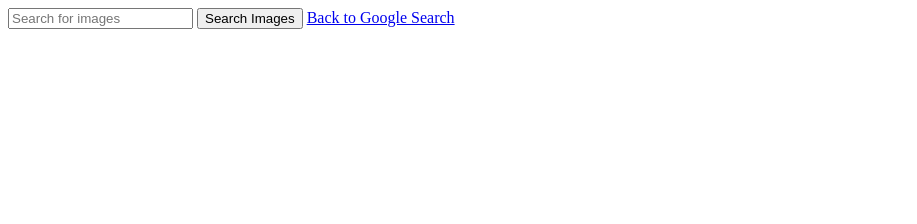
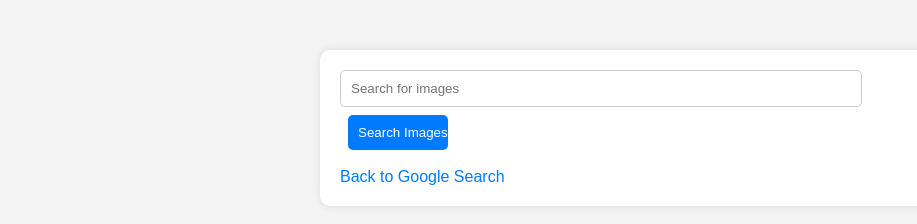
Before and after one commit to sajidhussainrehan/SP21-BCS-042---SAJID-HUSSAIN, a plain HTML site: page img_search.html in a window 1280 px wide. Shown: the whole page, without its empty margins (0-917 px from the left). Drawn offline with Linux system fonts and the light colour scheme.

Commit message:
styles to image search page

```diff
--- a/img_search.html
+++ b/img_search.html
@@ -5,7 +5,58 @@
     <meta name="viewport" content="width=device-width, initial-scale=1.0">
     <title>Google Image Search</title>
     <style>
+        body {
+            font-family: Arial, sans-serif;
+            background-color: #f4f4f4;
+            margin: 0;
+            padding: 0;
+        }
 
+        form {
+            margin: 50px auto;
+            width: 80%;
+            max-width: 600px;
+            background-color: #fff;
+            padding: 20px;
+            border-radius: 10px;
+            box-shadow: 0 0 10px rgba(0, 0, 0, 0.1);
+        }
+
+        input[type="text"] {
+            width: calc(100% - 100px);
+            padding: 10px;
+            border: 1px solid #ccc;
+            border-radius: 5px;
+            outline: none;
+        }
+
+        input[type="submit"] {
+            width: 100px;
+            padding: 10px;
+            background-color: #007bff;
+            color: #fff;
+            border: none;
+            border-radius: 5px;
+            cursor: pointer;
+            outline: none;
+            margin: 8px;
+        }
+
+        input[type="submit"]:hover {
+            background-color: #0056b3;
+
+        }
+
+        a {
+            text-decoration: none;
+            color: #007bff;
+            display: block;
+            margin-top: 10px;
+        }
+
+        a:hover {
+            text-decoration: underline;
+        }
     </style>
 </head>
 <body>
```
